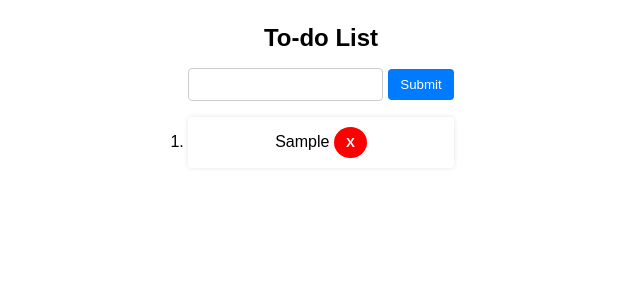
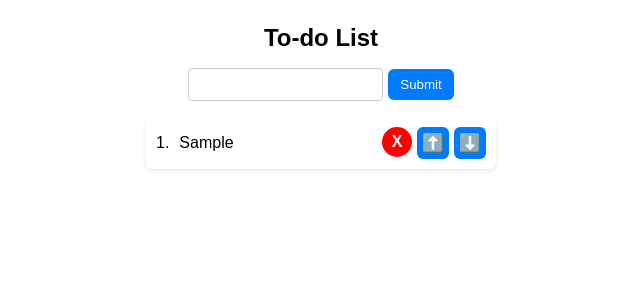
Before and after one commit to swatiforu/to-do-app-React, a React (Create React App) app: page / in a window 1280 px wide. Both pictures are taken after typing "Sample" into the empty fields and a click on the button "Submit". Shown: the top 300 px of the page, without its empty margins (319-959 px from the left). Built offline with nearby package versions, Linux system fonts and the light colour scheme.

Commit message:
added move task btns

```diff
--- a/src/App.js
+++ b/src/App.js
@@ -1,16 +1,15 @@
-import React, {useState}from "react";
+import React, { useState } from "react";
 import InputField from "./components/inputField";
 import SubmitBtn from "./components/submitBtn";
 import List from "./components/list";
 import Header from "./components/header";
 
 function App() {
-
   const [list, setList] = useState([]);
   const [input, setInput] = useState("");
 
   function submitbtn() {
-    if(input === ""){
+    if (input === "") {
       return;
     }
     setList([...list, input]);
@@ -18,7 +17,7 @@ function App() {
     document.getElementById("field").value = "";
   }
 
-  function inputChange(){
+  function inputChange() {
     setInput(document.getElementById("field").value);
   }
 
@@ -27,10 +26,24 @@ function App() {
     setList(newList);
   }
 
+  function moveUp(index) {
+    if (index === 0) return; // If it's the first item, do nothing
+    const newList = [...list];
+    [newList[index], newList[index - 1]] = [newList[index - 1], newList[index]]; // Swap
+    setList(newList);
+  }
+
+  function moveDown(index) {
+    if (index === list.length - 1) return; // If it's the last item, do nothing
+    const newList = [...list];
+    [newList[index], newList[index + 1]] = [newList[index + 1], newList[index]]; // Swap
+    setList(newList);
+  }
+
   return (
     <div>
-      <Header inputChange={inputChange} submitbtn={submitbtn}/>
-      <List list={list} deleteitem={deleteItem}/>
+      <Header inputChange={inputChange} submitbtn={submitbtn} />
+      <List list={list} deleteitem={deleteItem} moveUp={moveUp} moveDown={moveDown} />
     </div>
   );
 }
--- a/src/components/list.js
+++ b/src/components/list.js
@@ -1,11 +1,22 @@
 import React from "react";
 
-function List({list, deleteitem}){
+function List({list, deleteitem, moveUp, moveDown}){
     return(
     <div className="list">
         <ul>
           {list.map((item, index)=>{
-            return <li>{item} <button className="delete" onClick={()=>deleteitem(index)}>X</button></li>
+            return (
+            <li key={index}>
+              <div className="item-content">
+              <span>{index + 1}.</span>{item}
+              </div>
+              <div className="move-btns">
+              <button className="delete" onClick={()=>deleteitem(index)}>X</button>
+              <button className="move-btn" onClick={() => moveUp(index)}>⬆️</button>
+              <button className="move-btn" onClick={() => moveDown(index)}>⬇️</button>
+              </div>
+            </li>
+            )
           })}
         </ul>
       </div>
--- a/src/index.css
+++ b/src/index.css
@@ -33,29 +33,14 @@ button {
   background-color: #007bff;
   color: white;
   border: none;
-  border-radius: 4px;
+  border-radius: 6px;
   cursor: pointer;
+  transition: background 0.3s ease-in-out, transform 0.1s;
 }
 
 button:hover {
   background-color: #0056b3;
-}
-
-.list {
-  margin-top: 2px;
-}
-
-.list ul {
-  list-style-type: decimal;
-  padding: 0;
-}
-
-.list li {
-  background: white;
-  padding: 10px;
-  margin: 5px 0;
-  border-radius: 4px;
-  box-shadow: 0 0 5px rgba(0, 0, 0, 0.1);
+  transform: scale(1.1);
 }
 
 .delete {
@@ -65,9 +50,59 @@ button:hover {
   border-radius: 50%;
   cursor: pointer;
   font-weight: bold;
-  transition: background 0.3s ease-in-out;
+  transition: background 0.3s ease-in-out, transform 0.1s;
+  width: 30px;
+  height: 30px;
+  display: inline-flex;
+  align-items: center;
+  justify-content: center;
+  font-size: 16px;
 }
 
 .delete:hover {
   background-color: darkred;
+  transform: scale(1.1);
 }
+
+.move-btns {
+  display: inline-flex;
+  gap: 5px;
+}
+
+.move-btn {
+  background-color: #007bff;
+  border-radius: 6px;
+  width: 32px;
+  height: 32px;
+  display: inline-flex;
+  align-items: center;
+  justify-content: center;
+  font-size: 18px;
+}
+
+.move-btn:hover {
+  background-color: #0056b3;
+}
+
+.list li {
+  display: flex;
+  align-items: center;
+  justify-content: space-between;
+  background: white;
+  padding: 10px;
+  margin: 5px 0;
+  border-radius: 6px;
+  box-shadow: 0 2px 5px rgba(0, 0, 0, 0.1);
+  list-style: none;
+}
+
+.list ul {
+  padding: 0;
+  width: 350px;
+}
+
+.item-content {
+  display: flex;
+  align-items: center;
+  gap: 10px;
+}
```
